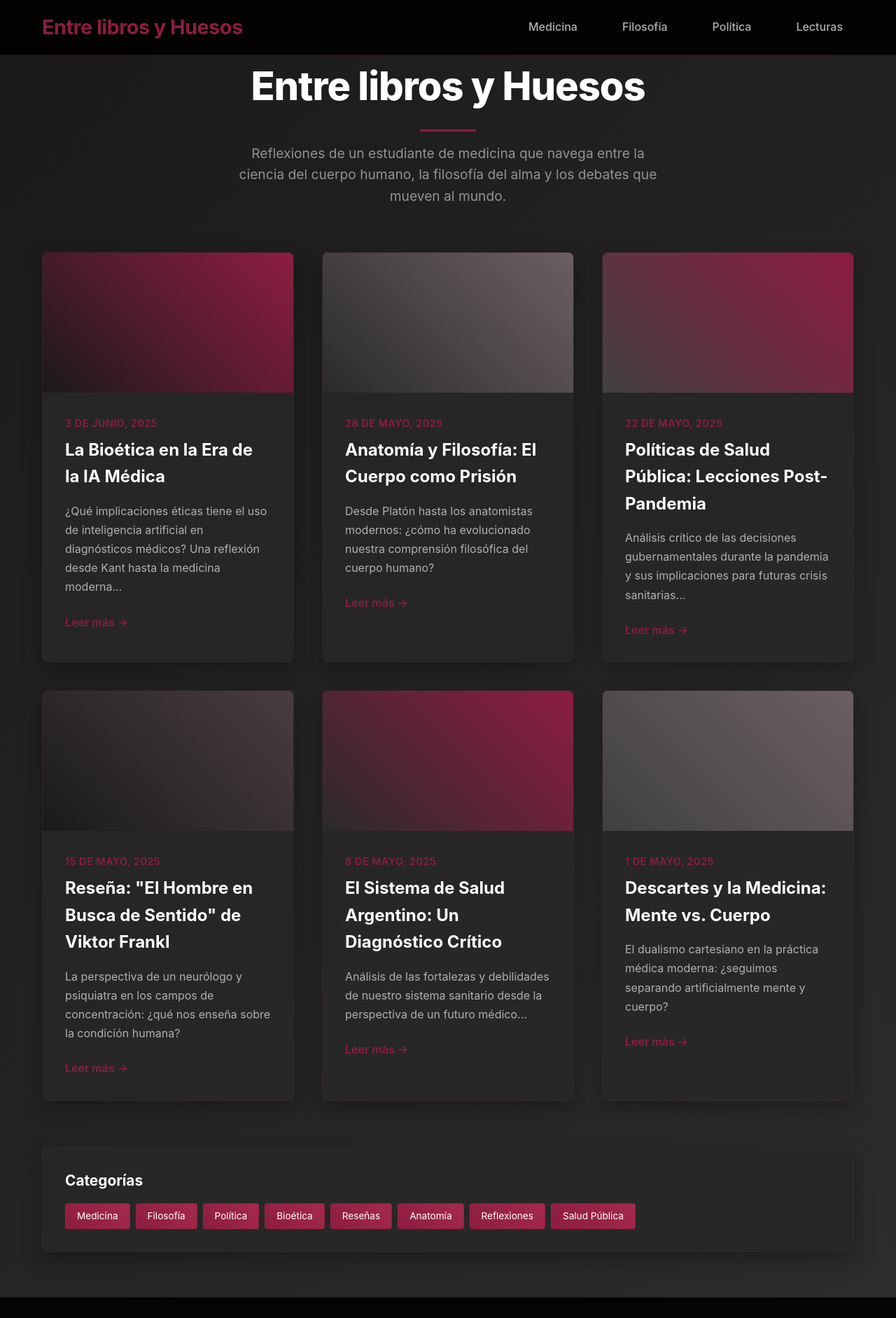
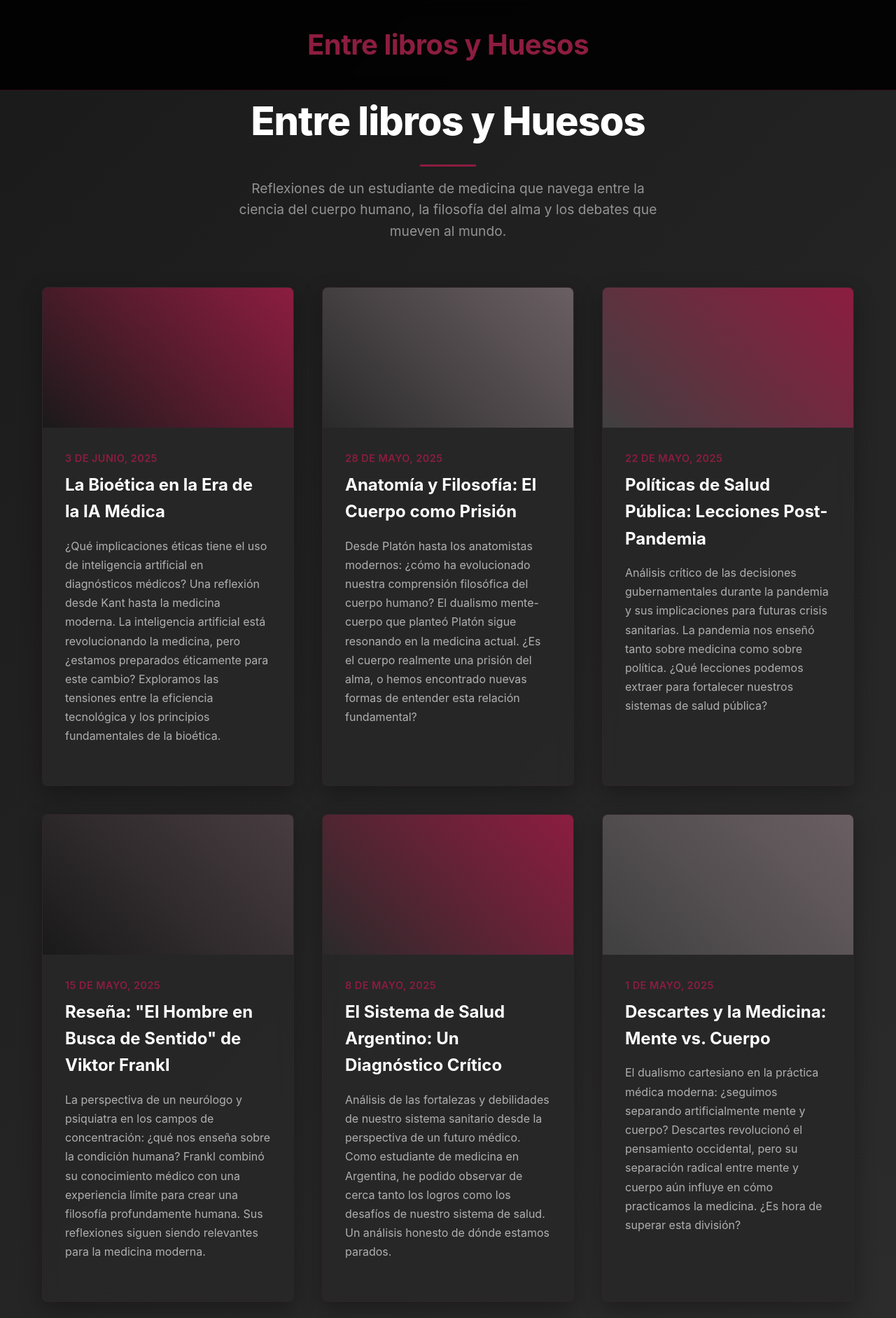
Before and after one commit to 9aangel/Entre-Libros-y-Huesos, a plain HTML site: page index.html in a window 1280 px wide. Shown: the top 1883 px of the page at 70% size. Drawn offline with Linux system fonts and the light colour scheme.

Commit message:
Update index.html

```diff
--- a/index.html
+++ b/index.html
@@ -30,45 +30,16 @@
             background: rgba(0, 0, 0, 0.9);
             backdrop-filter: blur(10px);
             border-bottom: 1px solid rgba(140, 29, 64, 0.3);
-            padding: 1rem 0;
-            position: sticky;
-            top: 0;
-            z-index: 100;
-        }
-
-        nav {
-            display: flex;
-            justify-content: space-between;
-            align-items: center;
+            padding: 2rem 0;
+            text-align: center;
         }
 
         .logo {
-            font-size: 1.8rem;
+            font-size: 2.5rem;
             font-weight: 700;
             color: #8c1d40;
             text-decoration: none;
             letter-spacing: -0.5px;
-        }
-
-        .nav-links {
-            display: flex;
-            list-style: none;
-            gap: 2rem;
-        }
-
-        .nav-links a {
-            color: #b0b0b0;
-            text-decoration: none;
-            font-weight: 500;
-            transition: all 0.3s ease;
-            padding: 0.5rem 1rem;
-            border-radius: 4px;
-        }
-
-        .nav-links a:hover {
-            color: #8c1d40;
-            background: rgba(140, 29, 64, 0.1);
-            transform: translateY(-1px);
         }
 
         /* Main Content */
@@ -189,46 +160,6 @@
             transform: translateX(5px);
         }
 
-        /* Sidebar */
-        .sidebar {
-            background: rgba(40, 40, 40, 0.95);
-            border-radius: 8px;
-            padding: 2rem;
-            margin-bottom: 2rem;
-            backdrop-filter: blur(10px);
-            box-shadow: 0 10px 30px rgba(0, 0, 0, 0.3);
-            border: 1px solid rgba(140, 29, 64, 0.1);
-        }
-
-        .sidebar h3 {
-            color: #ffffff;
-            margin-bottom: 1rem;
-            font-size: 1.3rem;
-        }
-
-        .tag-cloud {
-            display: flex;
-            flex-wrap: wrap;
-            gap: 0.5rem;
-        }
-
-        .tag {
-            background: linear-gradient(45deg, #8c1d40, #a52a4a);
-            color: white;
-            padding: 0.4rem 1rem;
-            border-radius: 4px;
-            font-size: 0.85rem;
-            text-decoration: none;
-            transition: all 0.3s ease;
-            border: 1px solid rgba(140, 29, 64, 0.3);
-        }
-
-        .tag:hover {
-            transform: translateY(-2px);
-            box-shadow: 0 5px 15px rgba(140, 29, 64, 0.4);
-            background: linear-gradient(45deg, #a52a4a, #8c1d40);
-        }
-
         /* Footer */
         footer {
             background: rgba(0, 0, 0, 0.9);
@@ -263,10 +194,6 @@
 
         /* Responsive */
         @media (max-width: 768px) {
-            .nav-links {
-                display: none;
-            }
-
             .hero h1 {
                 font-size: 2.5rem;
             }
@@ -286,6 +213,9 @@
         .blog-card:nth-child(1) { animation-delay: 0.1s; }
         .blog-card:nth-child(2) { animation-delay: 0.2s; }
         .blog-card:nth-child(3) { animation-delay: 0.3s; }
+        .blog-card:nth-child(4) { animation-delay: 0.4s; }
+        .blog-card:nth-child(5) { animation-delay: 0.5s; }
+        .blog-card:nth-child(6) { animation-delay: 0.6s; }
 
         @keyframes fadeInUp {
             to {
@@ -297,15 +227,9 @@
 </head>
 <body>
     <header>
-        <nav class="container">
-            <a href="#" class="logo">Entre libros y Huesos</a>
-            <ul class="nav-links">
-                <li><a href="#medicina">Medicina</a></li>
-                <li><a href="#filosofia">Filosofía</a></li>
-                <li><a href="#politica">Política</a></li>
-                <li><a href="#lecturas">Lecturas</a></li>
-            </ul>
-        </nav>
+        <div class="container">
+            <h1 class="logo">Entre libros y Huesos</h1>
+        </div>
     </header>
 
     <main class="container">
@@ -315,96 +239,76 @@
         </section>
 
         <section class="blog-grid">
-            <article class="blog-card">
+            <article class="blog-card" id="bioetica-ia">
                 <div class="blog-image" style="background: linear-gradient(45deg, #1a1a1a, #8c1d40);"></div>
                 <div class="blog-content">
                     <p class="blog-date">3 de Junio, 2025</p>
                     <h2 class="blog-title">La Bioética en la Era de la IA Médica</h2>
-                    <p class="blog-excerpt">¿Qué implicaciones éticas tiene el uso de inteligencia artificial en diagnósticos médicos? Una reflexión desde Kant hasta la medicina moderna...</p>
-                    <a href="#" class="read-more">Leer más →</a>
+                    <p class="blog-excerpt">¿Qué implicaciones éticas tiene el uso de inteligencia artificial en diagnósticos médicos? Una reflexión desde Kant hasta la medicina moderna. La inteligencia artificial está revolucionando la medicina, pero ¿estamos preparados éticamente para este cambio? Exploramos las tensiones entre la eficiencia tecnológica y los principios fundamentales de la bioética.</p>
                 </div>
             </article>
 
-            <article class="blog-card">
+            <article class="blog-card" id="anatomia-filosofia">
                 <div class="blog-image" style="background: linear-gradient(45deg, #2a2a2a, #666666);"></div>
                 <div class="blog-content">
                     <p class="blog-date">28 de Mayo, 2025</p>
                     <h2 class="blog-title">Anatomía y Filosofía: El Cuerpo como Prisión</h2>
-                    <p class="blog-excerpt">Desde Platón hasta los anatomistas modernos: ¿cómo ha evolucionado nuestra comprensión filosófica del cuerpo humano?</p>
-                    <a href="#" class="read-more">Leer más →</a>
+                    <p class="blog-excerpt">Desde Platón hasta los anatomistas modernos: ¿cómo ha evolucionado nuestra comprensión filosófica del cuerpo humano? El dualismo mente-cuerpo que planteó Platón sigue resonando en la medicina actual. ¿Es el cuerpo realmente una prisión del alma, o hemos encontrado nuevas formas de entender esta relación fundamental?</p>
                 </div>
             </article>
 
-            <article class="blog-card">
+            <article class="blog-card" id="salud-publica">
                 <div class="blog-image" style="background: linear-gradient(45deg, #404040, #8c1d40);"></div>
                 <div class="blog-content">
                     <p class="blog-date">22 de Mayo, 2025</p>
                     <h2 class="blog-title">Políticas de Salud Pública: Lecciones Post-Pandemia</h2>
-                    <p class="blog-excerpt">Análisis crítico de las decisiones gubernamentales durante la pandemia y sus implicaciones para futuras crisis sanitarias...</p>
-                    <a href="#" class="read-more">Leer más →</a>
+                    <p class="blog-excerpt">Análisis crítico de las decisiones gubernamentales durante la pandemia y sus implicaciones para futuras crisis sanitarias. La pandemia nos enseñó tanto sobre medicina como sobre política. ¿Qué lecciones podemos extraer para fortalecer nuestros sistemas de salud pública?</p>
                 </div>
             </article>
 
-            <article class="blog-card">
+            <article class="blog-card" id="viktor-frankl">
                 <div class="blog-image" style="background: linear-gradient(45deg, #1a1a1a, #404040);"></div>
                 <div class="blog-content">
                     <p class="blog-date">15 de Mayo, 2025</p>
                     <h2 class="blog-title">Reseña: "El Hombre en Busca de Sentido" de Viktor Frankl</h2>
-                    <p class="blog-excerpt">La perspectiva de un neurólogo y psiquiatra en los campos de concentración: ¿qué nos enseña sobre la condición humana?</p>
-                    <a href="#" class="read-more">Leer más →</a>
+                    <p class="blog-excerpt">La perspectiva de un neurólogo y psiquiatra en los campos de concentración: ¿qué nos enseña sobre la condición humana? Frankl combinó su conocimiento médico con una experiencia límite para crear una filosofía profundamente humana. Sus reflexiones siguen siendo relevantes para la medicina moderna.</p>
                 </div>
             </article>
 
-            <article class="blog-card">
+            <article class="blog-card" id="sistema-salud-argentina">
                 <div class="blog-image" style="background: linear-gradient(45deg, #2a2a2a, #8c1d40);"></div>
                 <div class="blog-content">
                     <p class="blog-date">8 de Mayo, 2025</p>
                     <h2 class="blog-title">El Sistema de Salud Argentino: Un Diagnóstico Crítico</h2>
-                    <p class="blog-excerpt">Análisis de las fortalezas y debilidades de nuestro sistema sanitario desde la perspectiva de un futuro médico...</p>
-                    <a href="#" class="read-more">Leer más →</a>
+                    <p class="blog-excerpt">Análisis de las fortalezas y debilidades de nuestro sistema sanitario desde la perspectiva de un futuro médico. Como estudiante de medicina en Argentina, he podido observar de cerca tanto los logros como los desafíos de nuestro sistema de salud. Un análisis honesto de dónde estamos parados.</p>
                 </div>
             </article>
 
-            <article class="blog-card">
+            <article class="blog-card" id="descartes-medicina">
                 <div class="blog-image" style="background: linear-gradient(45deg, #404040, #666666);"></div>
                 <div class="blog-content">
                     <p class="blog-date">1 de Mayo, 2025</p>
                     <h2 class="blog-title">Descartes y la Medicina: Mente vs. Cuerpo</h2>
-                    <p class="blog-excerpt">El dualismo cartesiano en la práctica médica moderna: ¿seguimos separando artificialmente mente y cuerpo?</p>
-                    <a href="#" class="read-more">Leer más →</a>
+                    <p class="blog-excerpt">El dualismo cartesiano en la práctica médica moderna: ¿seguimos separando artificialmente mente y cuerpo? Descartes revolucionó el pensamiento occidental, pero su separación radical entre mente y cuerpo aún influye en cómo practicamos la medicina. ¿Es hora de superar esta división?</p>
                 </div>
             </article>
         </section>
-
-        <aside class="sidebar">
-            <h3>Categorías</h3>
-            <div class="tag-cloud">
-                <a href="#" class="tag">Medicina</a>
-                <a href="#" class="tag">Filosofía</a>
-                <a href="#" class="tag">Política</a>
-                <a href="#" class="tag">Bioética</a>
-                <a href="#" class="tag">Reseñas</a>
-                <a href="#" class="tag">Anatomía</a>
-                <a href="#" class="tag">Reflexiones</a>
-                <a href="#" class="tag">Salud Pública</a>
-            </div>
-        </aside>
     </main>
 
     <footer>
         <div class="container">
             <div class="social-links">
-                <a href="#" title="Instagram">📷</a>
-                <a href="#" title="Twitter">🐦</a>
-                <a href="#" title="LinkedIn">💼</a>
-                <a href="#" title="Email">✉️</a>
+                <a href="https://instagram.com" target="_blank" title="Instagram">📷</a>
+                <a href="https://twitter.com" target="_blank" title="Twitter">🐦</a>
+                <a href="https://linkedin.com" target="_blank" title="LinkedIn">💼</a>
+                <a href="mailto:contacto@example.com" title="Email">✉️</a>
             </div>
             <p>&copy; 2025 Entre libros y Huesos. Donde la medicina encuentra la filosofía.</p>
         </div>
     </footer>
 
     <script>
-        // Smooth scrolling para navegación
+        // Smooth scrolling para navegación interna
         document.querySelectorAll('a[href^="#"]').forEach(anchor => {
             anchor.addEventListener('click', function (e) {
                 e.preventDefault();
@@ -465,6 +369,27 @@
                 card.style.transform = 'perspective(1000px) rotateX(0) rotateY(0) translateY(0)';
             });
         });
+
+        // Funcionalidad para "leer más" - expande el contenido
+        document.querySelectorAll('.read-more').forEach(button => {
+            button.addEventListener('click', (e) => {
+                e.preventDefault();
+                const card = button.closest('.blog-card');
+                const excerpt = card.querySelector('.blog-excerpt');
+
+                if (button.textContent.includes('Leer más')) {
+                    // Expandir contenido
+                    button.textContent = 'Leer menos ←';
+                    card.style.gridColumn = 'span 2';
+                    card.style.maxWidth = 'none';
+                } else {
+                    // Contraer contenido
+                    button.textContent = 'Leer más →';
+                    card.style.gridColumn = 'span 1';
+                    card.style.maxWidth = '';
+                }
+            });
+        });
     </script>
 </body>
 </html>
```
